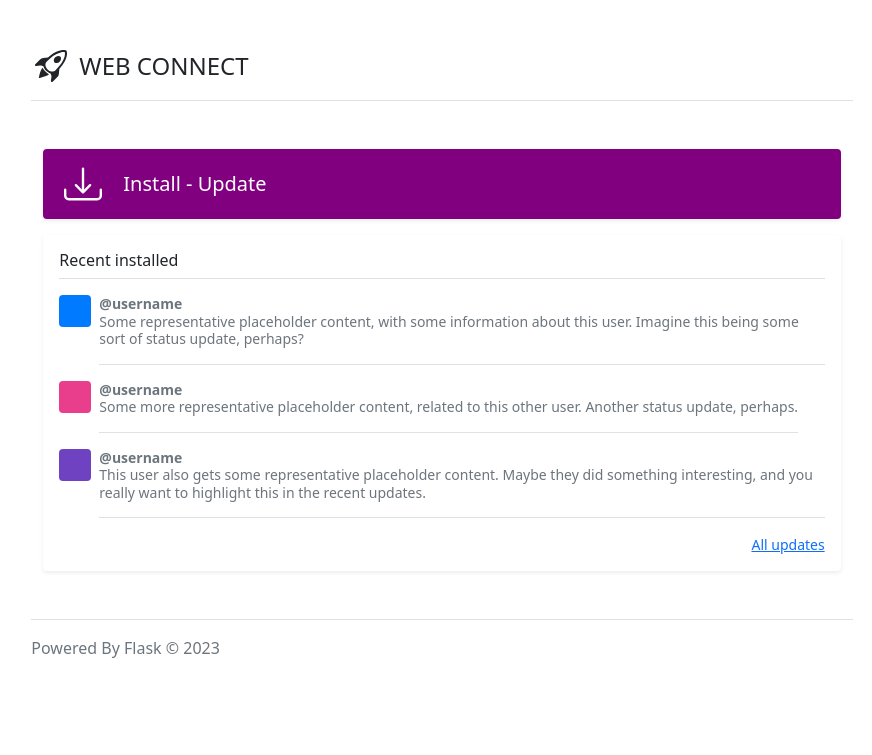
After one commit to Papalarafa/Flask_FreeRDP_GoogleChome_Connection, a Flask app: page /install-update in a window 1280 px wide. The commit adds this page. Shown: the top 755 px of the page, without its empty margins (198-1070 px from the left). Run offline with Flask 2, Linux system fonts and the light colour scheme.

Commit message:
added install-update blueprint

```diff
--- a/webconnect/__init__.py
+++ b/webconnect/__init__.py
@@ -12,8 +12,10 @@ db = SQLAlchemy(app)
 from webconnect.dashboard.routes import dashboard_blue
 from webconnect.freerdp.routes import freerdp_obj
 from webconnect.chrome.routes import chrome_obj
+from webconnect.install_updates.routes import installupdate_blue_obj
 
 # Register Blueprint
 app.register_blueprint(dashboard.routes.dashboard_blue,url_prefix='/')
 app.register_blueprint(freerdp.routes.freerdp_obj,url_prefix='/')
 app.register_blueprint(chrome.routes.chrome_obj,url_prefix='/')
+app.register_blueprint(install_updates.routes.installupdate_blue_obj,url_prefix='/')
--- /dev/null
+++ b/webconnect/install_updates/routes.py
@@ -0,0 +1,12 @@
+from flask import Blueprint,render_template,url_for,flash,request
+import subprocess
+
+# Blueprint object
+installupdate_blue_obj = Blueprint('install_updates',__name__,template_folder='templates')
+
+# Install - Update FreeRDP Google Chrome
+@installupdate_blue_obj.route('/install-update',methods=['GET','POST'])
+def install_update():
+    # Check the installed version of Google Chrome
+
+    return render_template('install_updates/install_updates.html')
--- /dev/null
+++ b/webconnect/install_updates/templates/install_updates/install_updates.html
@@ -0,0 +1,31 @@
+{% extends 'install_updates/layout.html'%}
+{% block content %}
+<h6 class="border-bottom pb-2 mb-0">Recent installed</h6>
+<div class="d-flex text-muted pt-3">
+  <svg class="bd-placeholder-img flex-shrink-0 me-2 rounded" width="32" height="32" xmlns="http://www.w3.org/2000/svg" role="img" aria-label="Placeholder: 32x32" preserveAspectRatio="xMidYMid slice" focusable="false"><title>Placeholder</title><rect width="100%" height="100%" fill="#007bff"/><text x="50%" y="50%" fill="#007bff" dy=".3em">32x32</text></svg>
+
+  <p class="pb-3 mb-0 small lh-sm border-bottom">
+    <strong class="d-block text-gray-dark">@username</strong>
+    Some representative placeholder content, with some information about this user. Imagine this being some sort of status update, perhaps?
+  </p>
+</div>
+<div class="d-flex text-muted pt-3">
+  <svg class="bd-placeholder-img flex-shrink-0 me-2 rounded" width="32" height="32" xmlns="http://www.w3.org/2000/svg" role="img" aria-label="Placeholder: 32x32" preserveAspectRatio="xMidYMid slice" focusable="false"><title>Placeholder</title><rect width="100%" height="100%" fill="#e83e8c"/><text x="50%" y="50%" fill="#e83e8c" dy=".3em">32x32</text></svg>
+
+  <p class="pb-3 mb-0 small lh-sm border-bottom">
+    <strong class="d-block text-gray-dark">@username</strong>
+    Some more representative placeholder content, related to this other user. Another status update, perhaps.
+  </p>
+</div>
+<div class="d-flex text-muted pt-3">
+  <svg class="bd-placeholder-img flex-shrink-0 me-2 rounded" width="32" height="32" xmlns="http://www.w3.org/2000/svg" role="img" aria-label="Placeholder: 32x32" preserveAspectRatio="xMidYMid slice" focusable="false"><title>Placeholder</title><rect width="100%" height="100%" fill="#6f42c1"/><text x="50%" y="50%" fill="#6f42c1" dy=".3em">32x32</text></svg>
+
+  <p class="pb-3 mb-0 small lh-sm border-bottom">
+    <strong class="d-block text-gray-dark">@username</strong>
+    This user also gets some representative placeholder content. Maybe they did something interesting, and you really want to highlight this in the recent updates.
+  </p>
+</div>
+<small class="d-block text-end mt-3">
+  <a href="#">All updates</a>
+</small>
+{% endblock content %}
--- /dev/null
+++ b/webconnect/install_updates/templates/install_updates/layout.html
@@ -0,0 +1,55 @@
+<!doctype html>
+<html lang="en">
+  <head>
+    <!-- Required meta tags -->
+    <meta charset="utf-8">
+    <meta name="viewport" content="width=device-width, initial-scale=1">
+    <!-- Bootstrap CSS -->
+    <link href="https://cdn.jsdelivr.net/npm/bootstrap@5.0.2/dist/css/bootstrap.min.css" rel="stylesheet" integrity="sha384-EVSTQN3/azprG1Anm3QDgpJLIm9Nao0Yz1ztcQTwFspd3yD65VohhpuuCOmLASjC" crossorigin="anonymous">
+    <link rel="stylesheet" href="https://cdn.jsdelivr.net/npm/bootstrap-icons@1.10.3/font/bootstrap-icons.css">
+    <title>Web Connect v1.0</title>
+  </head>
+  <body>
+    <div class="col-lg-8 mx-auto p-3 py-md-5">
+        <header class="d-flex align-items-center pb-3 mb-5 border-bottom">
+            <a href="/" class="d-flex align-items-center text-dark text-decoration-none">
+                <svg xmlns="http://www.w3.org/2000/svg" width="40" height="32" fill="currentColor" class="bi bi-rocket-takeoff me-2" viewBox="0 0 16 16">
+                    <path d="M9.752 6.193c.599.6 1.73.437 2.528-.362.798-.799.96-1.932.362-2.531-.599-.6-1.73-.438-2.528.361-.798.8-.96 1.933-.362 2.532Z"/>
+                    <path d="M15.811 3.312c-.363 1.534-1.334 3.626-3.64 6.218l-.24 2.408a2.56 2.56 0 0 1-.732 1.526L8.817 15.85a.51.51 0 0 1-.867-.434l.27-1.899c.04-.28-.013-.593-.131-.956a9.42 9.42 0 0 0-.249-.657l-.082-.202c-.815-.197-1.578-.662-2.191-1.277-.614-.615-1.079-1.379-1.275-2.195l-.203-.083a9.556 9.556 0 0 0-.655-.248c-.363-.119-.675-.172-.955-.132l-1.896.27A.51.51 0 0 1 .15 7.17l2.382-2.386c.41-.41.947-.67 1.524-.734h.006l2.4-.238C9.005 1.55 11.087.582 12.623.208c.89-.217 1.59-.232 2.08-.188.244.023.435.06.57.093.067.017.12.033.16.045.184.06.279.13.351.295l.029.073a3.475 3.475 0 0 1 .157.721c.055.485.051 1.178-.159 2.065Zm-4.828 7.475.04-.04-.107 1.081a1.536 1.536 0 0 1-.44.913l-1.298 1.3.054-.38c.072-.506-.034-.993-.172-1.418a8.548 8.548 0 0 0-.164-.45c.738-.065 1.462-.38 2.087-1.006ZM5.205 5c-.625.626-.94 1.351-1.004 2.09a8.497 8.497 0 0 0-.45-.164c-.424-.138-.91-.244-1.416-.172l-.38.054 1.3-1.3c.245-.246.566-.401.91-.44l1.08-.107-.04.039Zm9.406-3.961c-.38-.034-.967-.027-1.746.163-1.558.38-3.917 1.496-6.937 4.521-.62.62-.799 1.34-.687 2.051.107.676.483 1.362 1.048 1.928.564.565 1.25.941 1.924 1.049.71.112 1.429-.067 2.048-.688 3.079-3.083 4.192-5.444 4.556-6.987.183-.771.18-1.345.138-1.713a2.835 2.835 0 0 0-.045-.283 3.078 3.078 0 0 0-.3-.041Z"/>
+                    <path d="M7.009 12.139a7.632 7.632 0 0 1-1.804-1.352A7.568 7.568 0 0 1 3.794 8.86c-1.102.992-1.965 5.054-1.839 5.18.125.126 3.936-.896 5.054-1.902Z"/>
+                </svg>
+                <span class="fs-4">WEB CONNECT</span>
+            </a>
+        </header>
+        <main class="container">
+            {% with messages = get_flashed_messages(with_categories=true) %}
+                {% if messages %}
+                    {% for category,message in messages %}
+                        <div class="alert alert-{{category}} alert-dismissible fade show" role="alert">
+                            <strong>{{message}}</strong>
+                            <button type="button" class="btn-close" data-bs-dismiss="alert" aria-label="Close"></button>
+                        </div>
+                    {% endfor %}
+                {% endif %}
+            {% endwith %}
+            <div class="d-flex align-items-center p-3 my-3 text-white bg-purple rounded shadow-sm" style="background-color: purple;">
+                <svg xmlns="http://www.w3.org/2000/svg" width="48" height="38" fill="currentColor" class="bi bi-download me-3" viewBox="0 0 16 16">
+                    <path d="M.5 9.9a.5.5 0 0 1 .5.5v2.5a1 1 0 0 0 1 1h12a1 1 0 0 0 1-1v-2.5a.5.5 0 0 1 1 0v2.5a2 2 0 0 1-2 2H2a2 2 0 0 1-2-2v-2.5a.5.5 0 0 1 .5-.5z"/>
+                    <path d="M7.646 11.854a.5.5 0 0 0 .708 0l3-3a.5.5 0 0 0-.708-.708L8.5 10.293V1.5a.5.5 0 0 0-1 0v8.793L5.354 8.146a.5.5 0 1 0-.708.708l3 3z"/>
+                </svg>
+                <div class="lh-1">
+                    <h1 class="h5 mb-0 text-white lh-1">Install - Update</h1>
+                </div>
+            </div>
+            <div class="my-3 p-3 bg-body rounded shadow-sm">
+                {% block content %}{% endblock content %}
+            </div>
+        </main>
+        <footer class="pt-3 my-5 text-muted border-top">
+            Powered By Flask &copy; 2023
+        </footer>
+    </div>
+    <!-- Bootstrap Bundle with Popper -->
+    <script src="https://cdn.jsdelivr.net/npm/bootstrap@5.0.2/dist/js/bootstrap.bundle.min.js" integrity="sha384-MrcW6ZMFYlzcLA8Nl+NtUVF0sA7MsXsP1UyJoMp4YLEuNSfAP+JcXn/tWtIaxVXM" crossorigin="anonymous"></script>
+  </body>
+</html>
```
Also changed, not shown: webconnect/dashboard/templates/dashboard/layout.html (+10 -8 lines), webconnect/install_updates/__init__.py (added).
